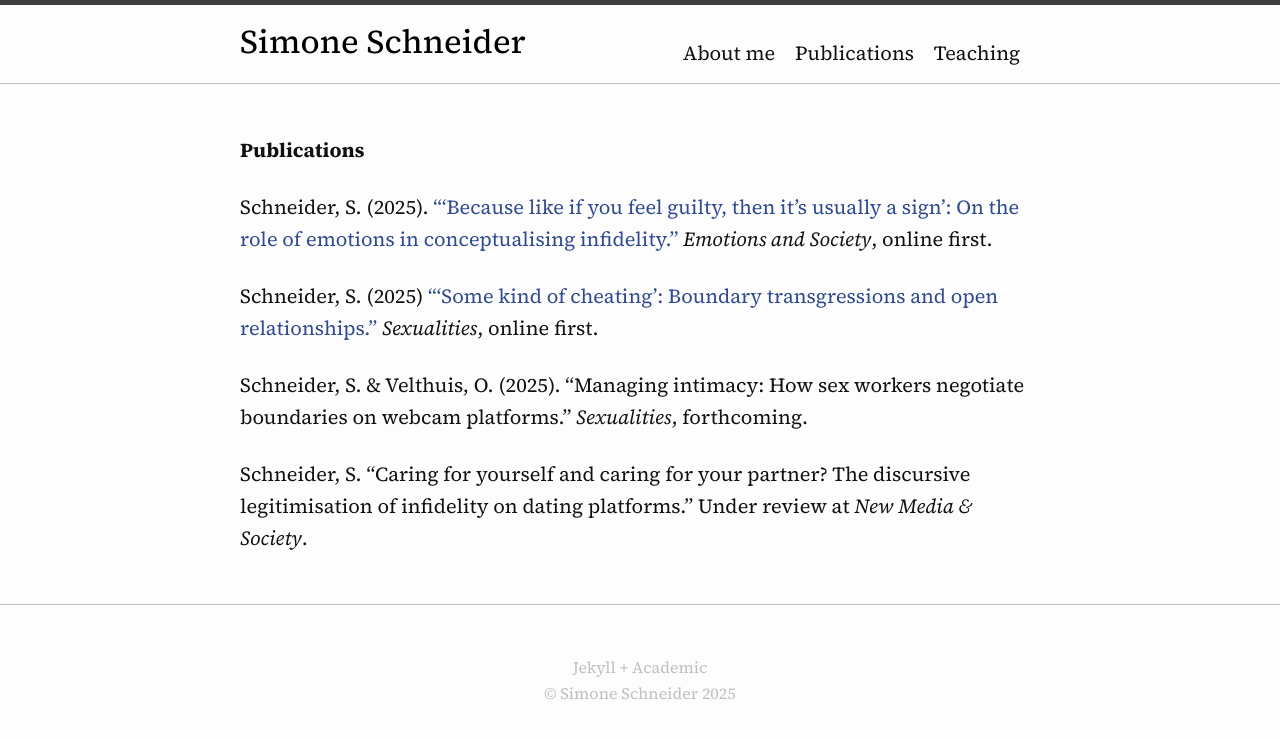
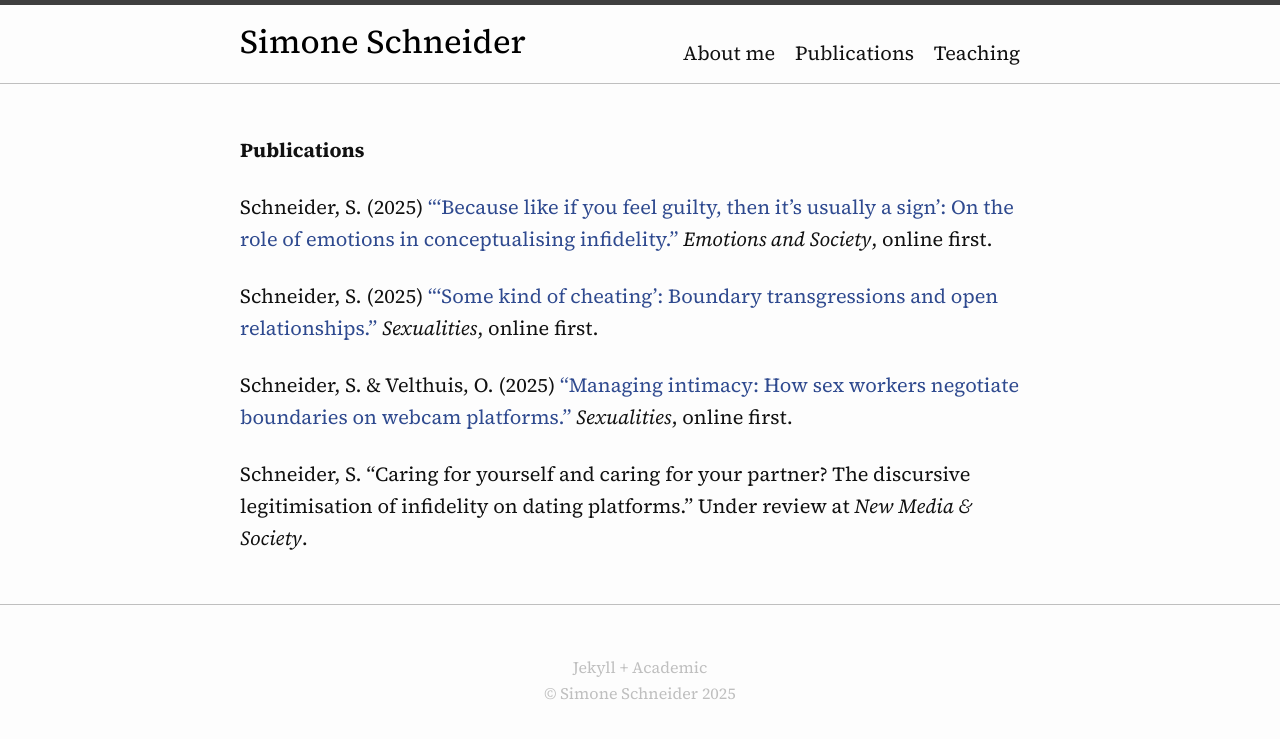
Before and after one commit to simone-schneider/simone-schneider.github.io, a Jekyll site: the page built from _pages/publications.md, in a window 1280 px wide. Shown: the top 739 px of the page. Built offline with Jekyll 4.4.1, drawn with Linux system fonts in a browser that asks for light colours.

Commit message:
Update publications.md

```diff
--- a/_pages/publications.md
+++ b/_pages/publications.md
@@ -6,10 +6,10 @@ layout: page
 
 **Publications**
 
-Schneider, S. (2025). ["'Because like if you feel guilty, then it's usually a sign': On the role of emotions in conceptualising infidelity."](https://doi.org/10.1332/26316897Y2025D000000056) *Emotions and Society*, online first.
+Schneider, S. (2025) ["'Because like if you feel guilty, then it's usually a sign': On the role of emotions in conceptualising infidelity."](https://doi.org/10.1332/26316897Y2025D000000056) *Emotions and Society*, online first.
 
 Schneider, S. (2025) ["'Some kind of cheating': Boundary transgressions and open relationships."](https://journals.sagepub.com/doi/10.1177/13634607251330945) *Sexualities*, online first.
 
-Schneider, S. & Velthuis, O. (2025). "Managing intimacy: How sex workers negotiate boundaries on webcam platforms." *Sexualities*, forthcoming.
+Schneider, S. & Velthuis, O. (2025) ["Managing intimacy: How sex workers negotiate boundaries on webcam platforms."](https://journals.sagepub.com/doi/10.1177/13634607251352674) *Sexualities*, online first.
 
 Schneider, S. "Caring for yourself and caring for your partner? The discursive legitimisation of infidelity on dating platforms." Under review at *New Media & Society*.
```
